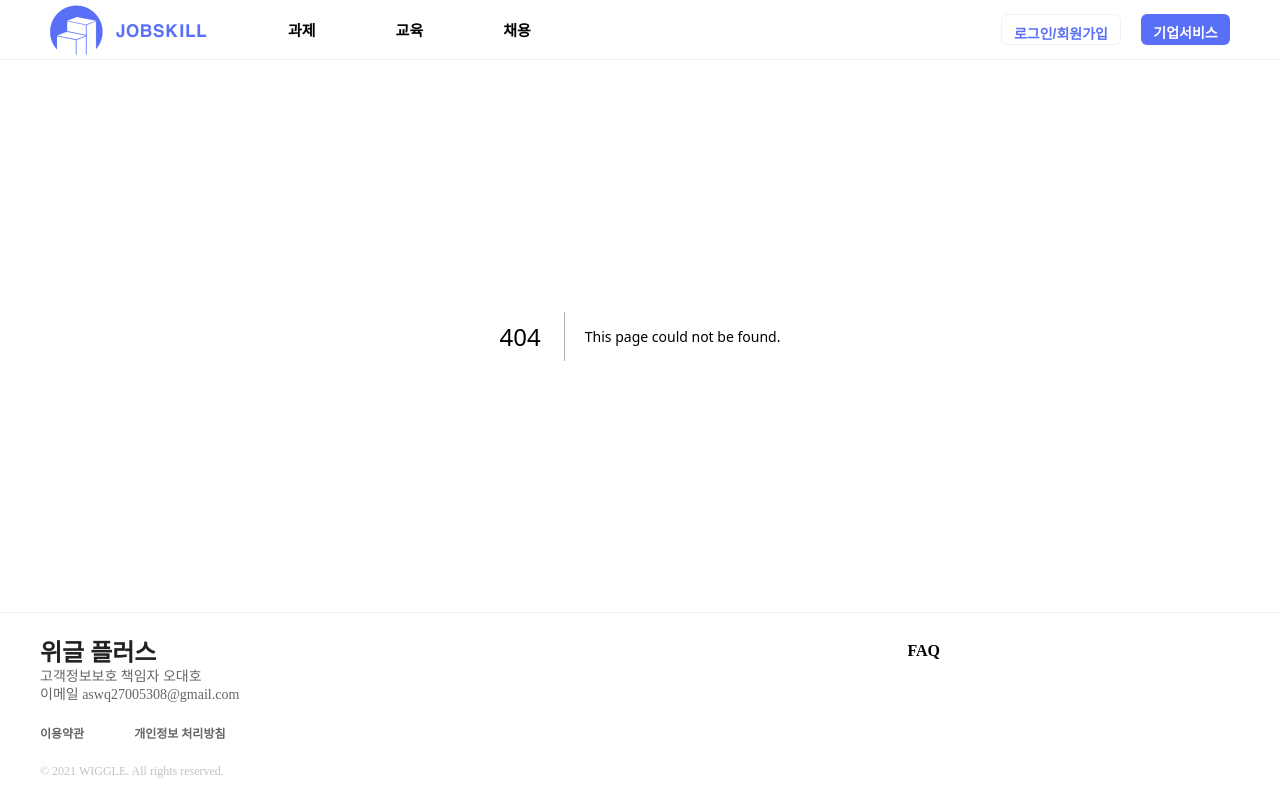
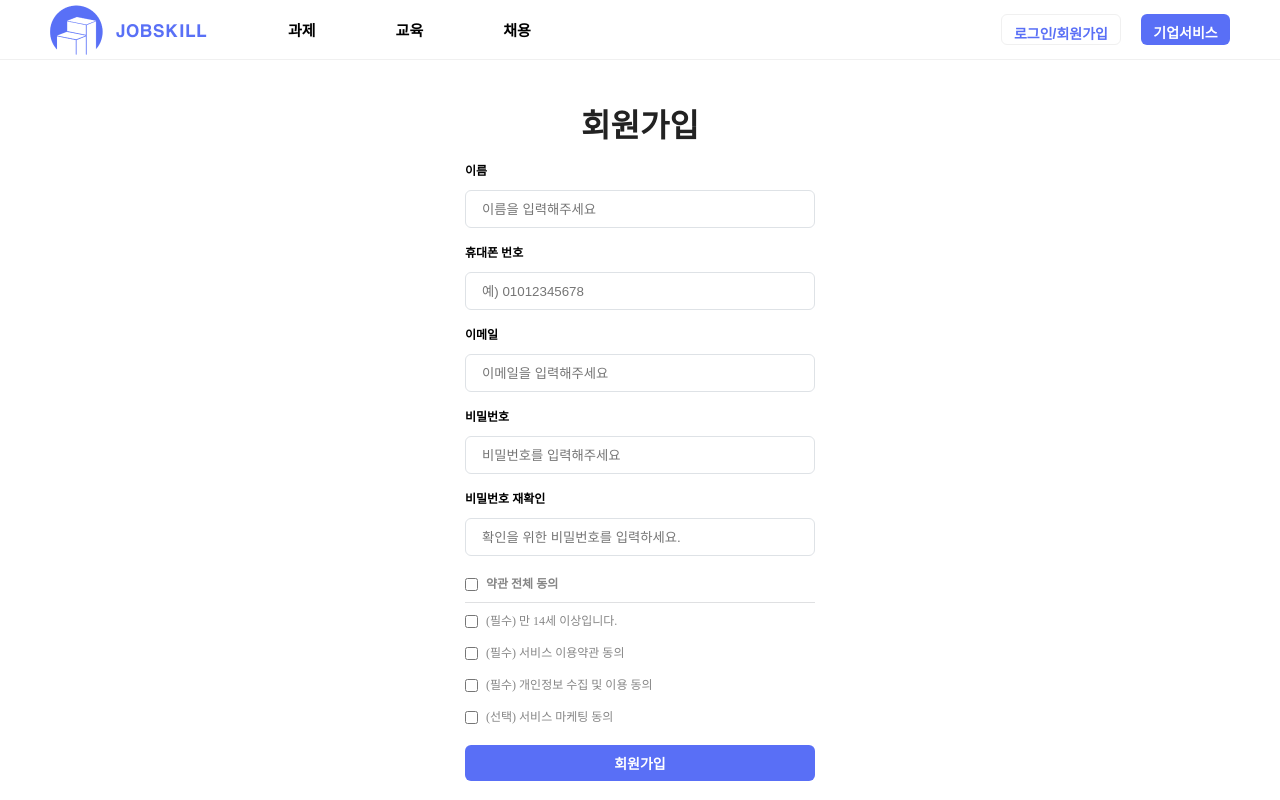
Before and after one commit to weggle-plus/jobskill-fe, a Next.js app: page /sign-up in a window 1280 px wide. Before the commit this address had no page. Shown: the top 800 px of the page. Built offline with nearby package versions, Linux system fonts and the light colour scheme.

Commit message:
refactor: 회원가입 페이지 구현

```diff
--- /dev/null
+++ b/src/app/sign-up/page.tsx
@@ -0,0 +1,7 @@
+import {SignUpPage} from '@/component';
+
+export default function SignUp() {
+  return (
+    <SignUpPage/>
+  );
+}
--- a/src/component/Header/index.tsx
+++ b/src/component/Header/index.tsx
@@ -21,8 +21,8 @@ export default function Header() {
       </SideContainer>
 
       <SideButtons>
-        <Button type={'secondary'} onClick={() => router.push('/login')}>로그인/회원가입</Button>
-        <Button type={'primary'} onClick={() => router.push('/business')}>기업서비스</Button>
+        <Button variant={'secondary'} onClick={() => router.push('/login')}>로그인/회원가입</Button>
+        <Button variant={'primary'} onClick={() => router.push('/business')}>기업서비스</Button>
       </SideButtons>
     </HeaderContainer>
   );
--- a/src/component/Login/LoginForm/index.tsx
+++ b/src/component/Login/LoginForm/index.tsx
@@ -10,15 +10,16 @@ interface Props extends InputHTMLAttributes<HTMLFormElement> {
 export default function LoginForm({onSubmit}: Props) {
   const router = useRouter();
 
-  const signUpButtonOnClick = () => {
+  const signUpButtonOnClick = (e: React.MouseEvent<HTMLButtonElement>) => {
+    e.preventDefault();
     router.push('/sign-up');
   };
   return (
     <FormContainer onSubmit={onSubmit}>
       <Input label={'이메일'} placeholder={'이메일을 입력해주세요'} type={'email'}/>
       <Input label={'비밀번호'} placeholder={'비밀번호를 입력해주세요'} type={'password'}/>
-      <Button type={'primary'}>로그인</Button>
-      <Button type={'secondary'} onClick={signUpButtonOnClick}>회원가입</Button>
+      <Button variant={'primary'} type={'submit'}>로그인</Button>
+      <Button variant={'secondary'} onClick={signUpButtonOnClick}>회원가입</Button>
     </FormContainer>
   );
 }
--- a/src/component/PageContainer/index.tsx
+++ b/src/component/PageContainer/index.tsx
@@ -16,4 +16,5 @@ const Main = styled.main`
     display: flex;
     flex-direction: column;
     height: 100%;
+    gap: 40px;
 `;
--- /dev/null
+++ b/src/component/SignUp/SignUpForm/index.tsx
@@ -0,0 +1,47 @@
+import {Button, CheckBox, Input} from '@/component';
+import {InputHTMLAttributes} from 'react';
+import styled from 'styled-components';
+
+interface Props extends InputHTMLAttributes<HTMLFormElement> {
+
+}
+
+export default function SignUpForm({onSubmit}: Props) {
+  return (
+    <FormContainer onSubmit={onSubmit}>
+      <Input label={'이름'} placeholder={'이름을 입력해주세요'} />
+      <Input label={'휴대폰 번호'} placeholder={'예) 01012345678'} />
+      <Input label={'이메일'} placeholder={'이메일을 입력해주세요'} type={'email'}/>
+      <Input label={'비밀번호'} placeholder={'비밀번호를 입력해주세요'} type={'password'}/>
+      <Input label={'비밀번호 재확인'} placeholder={'확인을 위한 비밀번호를 입력하세요.'} type={'password'}/>
+      <Agreements>
+        <CheckBox label={'약관 전체 동의'} name={'agreeAll'} labelBold={true}/>
+        <hr/>
+        <CheckBox label={'(필수) 만 14세 이상입니다.'} name={'ageAbove14'}/>
+        <CheckBox label={'(필수) 서비스 이용약관 동의'} name={'agreeTermsOfService'}/>
+        <CheckBox label={'(필수) 개인정보 수집 및 이용 동의'} name={'agreePrivacyPolicy'}/>
+        <CheckBox label={'(선택) 서비스 마케팅 동의'} name={'agreeMarketing'}/>
+      </Agreements>
+      <Button variant={'primary'}>회원가입</Button>
+    </FormContainer>
+  );
+}
+
+const FormContainer = styled.form`
+    display: inline-flex;
+    flex-direction: column;
+    gap: 14px;
+    width: 100%;
+`;
+
+const Agreements = styled.div`
+    display: flex;
+    flex-direction: column;
+    gap: 4px;
+
+    hr {
+        border: 0;
+        margin: 0;
+        border-top: 1px solid rgba(112, 115, 124, 0.22);
+    }
+`;
--- /dev/null
+++ b/src/component/SignUp/SignUpPage/index.tsx
@@ -0,0 +1,22 @@
+import styled from 'styled-components';
+import {HeadLine1, SignUpForm} from '@/component';
+
+export default function SignUpPage() {
+  return (
+    <Container>
+      <HeadLine1>회원가입</HeadLine1>
+      <SignUpForm/>
+    </Container>
+  );
+}
+
+const Container = styled.div`
+    display: flex;
+    flex-direction: column;
+    align-items: center;
+    justify-content: center;
+    flex-grow: 1;
+    gap: 14px;
+    margin: 0 auto;
+    min-width: 350px;
+`;
--- a/src/component/common/Button/index.tsx
+++ b/src/component/common/Button/index.tsx
@@ -1,23 +1,23 @@
 import styled from 'styled-components';
-import {HTMLAttributes, ReactNode} from 'react';
+import {ButtonHTMLAttributes, HTMLAttributes, ReactNode} from 'react';
 
-interface Props extends HTMLAttributes<HTMLButtonElement> {
+interface Props extends ButtonHTMLAttributes<HTMLButtonElement> {
     children: ReactNode;
-    type: 'primary' | 'secondary';
+    variant: 'primary' | 'secondary';
 }
-export default function Button({children, type, onClick}: Props) {
+export default function Button({type, children, variant, onClick}: Props) {
   return (
-    <ButtonContainer type={type} onClick={onClick}>{children}</ButtonContainer>
+    <ButtonContainer type={type} variant={variant} onClick={onClick}>{children}</ButtonContainer>
   );
 }
 
-export const ButtonContainer = styled.button<{type: 'primary' | 'secondary'}>`
+export const ButtonContainer = styled.button<{variant: 'primary' | 'secondary'}>`
     min-width: 89px;
     padding: 8px 12px;
     border-radius: 6px;
-    color: ${({type}) => type === 'primary' ? '#fff' : '#596FF6'};
-    background-color: ${({type}) => type === 'primary' ? '#596FF6' : '#fff'};
-    border: ${({type}) => type === 'primary' ? 'none' : '1px solid #F0F0F0'};
+    color: ${({variant}) => variant === 'primary' ? '#fff' : '#596FF6'};
+    background-color: ${({variant}) => variant === 'primary' ? '#596FF6' : '#fff'};
+    border: ${({variant}) => variant === 'primary' ? 'none' : '1px solid #F0F0F0'};
     font-size: 14px;
     font-weight: 600;
 `;
--- /dev/null
+++ b/src/component/common/CheckBox/index.tsx
@@ -0,0 +1,40 @@
+import {InputHTMLAttributes} from 'react';
+import styled from 'styled-components';
+
+interface Props extends InputHTMLAttributes<HTMLInputElement> {
+    label: string;
+    name: string;
+    labelBold?: boolean;
+}
+
+export default function CheckBox({label, name, labelBold, checked, onChange}: Props) {
+  return (
+    <StyledContainer>
+      <StyledCheckBox type="checkbox" id={name} checked={checked} onChange={onChange}/>
+      <StyledLabel htmlFor={name} $bold={labelBold}>{label}</StyledLabel>
+    </StyledContainer>
+  );
+}
+
+const StyledContainer = styled.div`
+    display: flex;
+    align-items: center;
+    gap: 8px
+`;
+
+const StyledCheckBox = styled.input`
+    border-color: #ABB5BE;
+    &:checked {
+        background: #596FF6;
+        color: #FFFFFF;
+        border: 0;
+    }
+`;
+
+const StyledLabel = styled.label<{$bold?: boolean}>`
+    color: #868686;
+    font-size: 12px;
+    font-style: normal;
+    font-weight: ${({$bold}) => $bold ? '700' : '400'};
+    line-height: 28px;
+`;
--- a/src/component/index.ts
+++ b/src/component/index.ts
@@ -6,6 +6,9 @@ export { default as Display } from './common/Display';
 export { default as HeadLine1 } from './common/HeadLine1';
 export { default as HeadLine2 } from './common/HeadLine2';
 export { default as Input } from './common/Input';
+export { default as CheckBox } from './common/CheckBox';
+export { default as PageContainer } from './PageContainer';
 export { default as LoginForm } from './Login/LoginForm';
 export { default as LoginPage } from './Login/LoginPage';
-export { default as PageContainer } from './PageContainer';
+export { default as SignUpForm } from './SignUp/SignUpForm';
+export { default as SignUpPage } from './SignUp/SignUpPage';
--- a/src/styles/reset.css
+++ b/src/styles/reset.css
@@ -27,6 +27,11 @@ footer, header, hgroup, main, menu, nav, section {
     display: none;
 }
 
+input[type="checkbox"] {
+    margin: 0;
+    padding: 0;
+}
+
 menu, ol, ul {
     list-style: none;
 }
```
